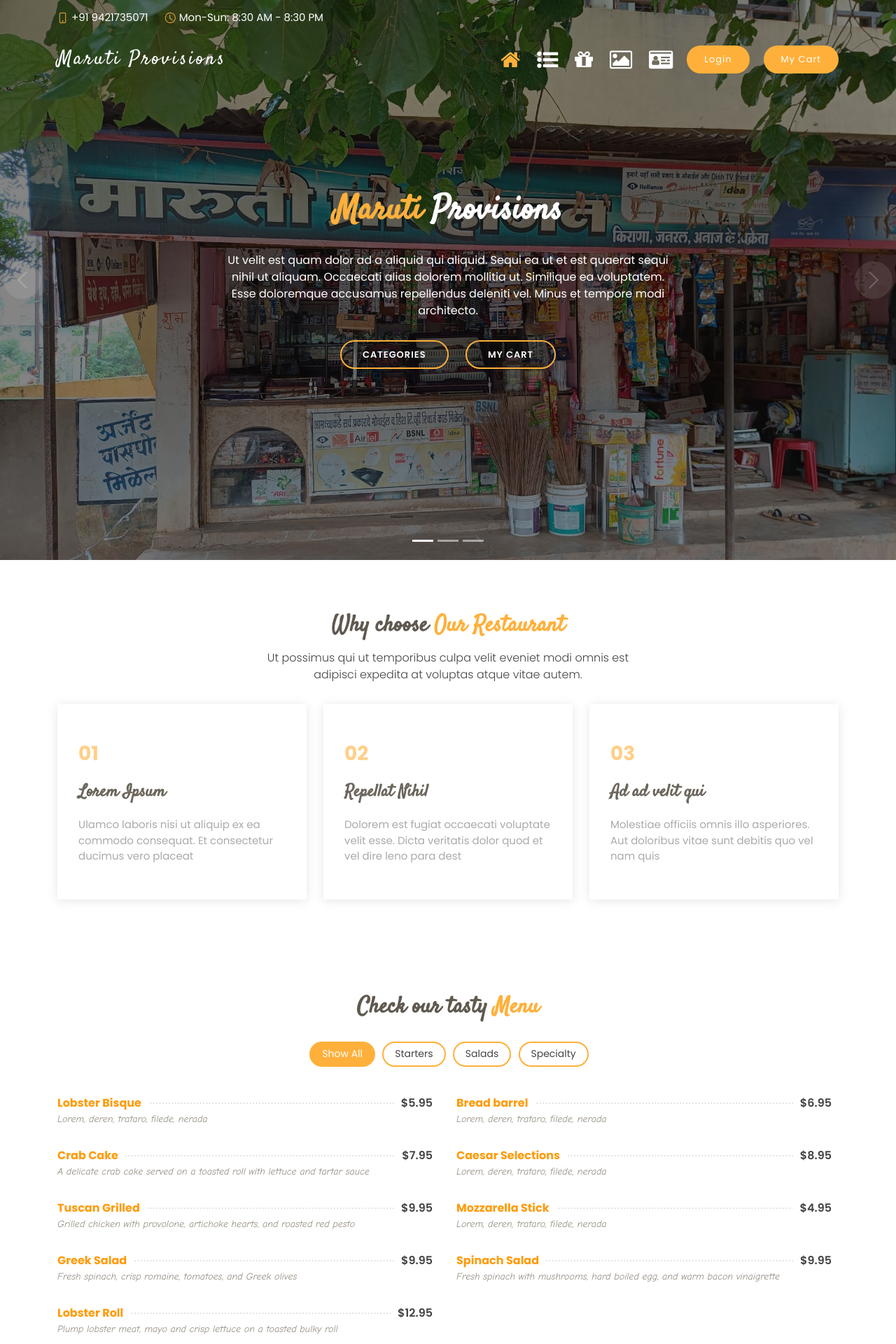
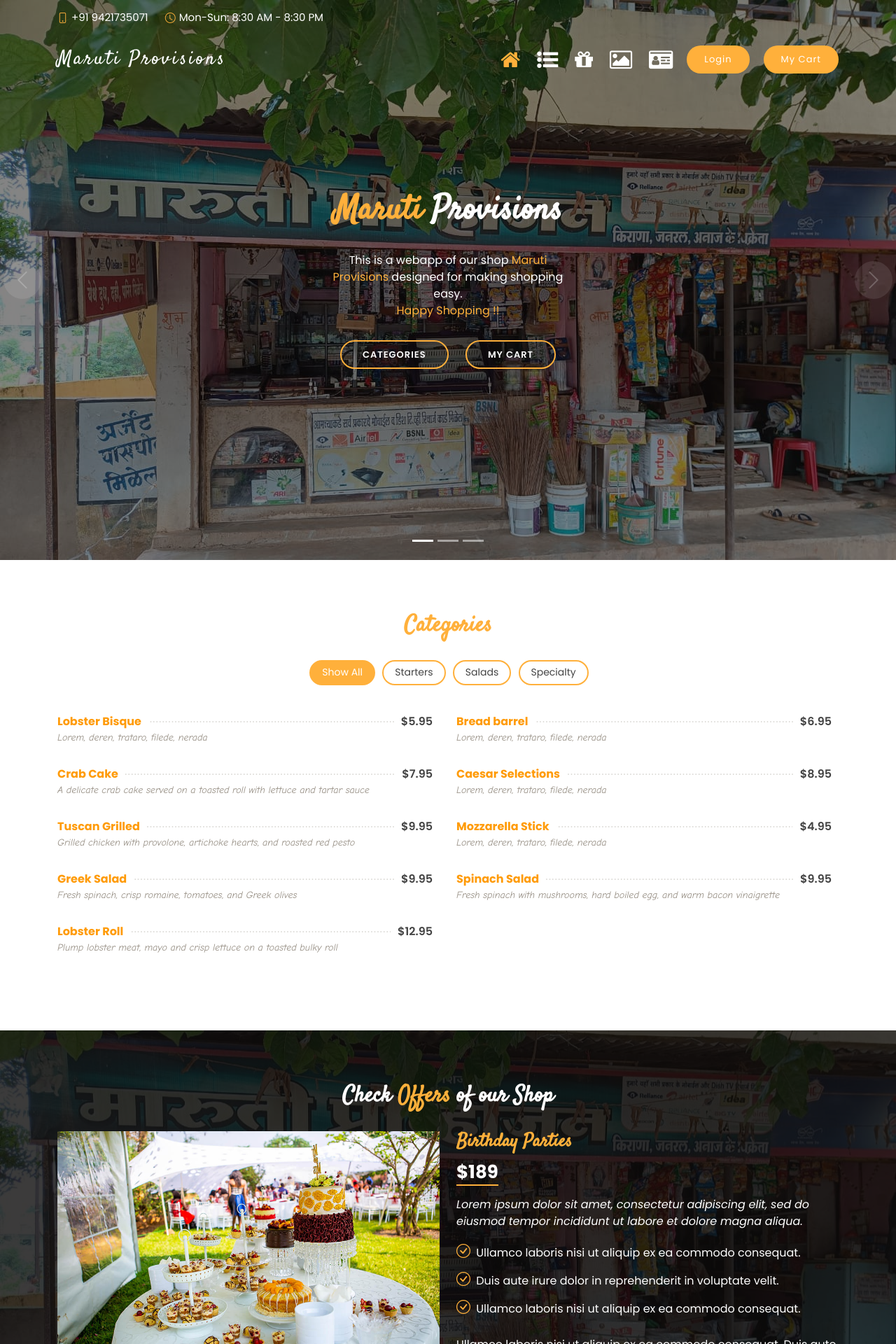
Before and after one commit to KishanPartani/FullStack-OnlineShop, a Flask app: page / in a window 1280 px wide. Shown: the top 1920 px of the page at 70% size. Run offline with Flask 2, Linux system fonts and the light colour scheme; some libraries are stand-ins or nearby versions.

Commit message:
Almost completed carousel

```diff
--- a/static/assets/css/style.css
+++ b/static/assets/css/style.css
@@ -421,6 +421,10 @@ h1, h2, h3, h4, h5, h6 {
 }
 
 #hero h2 span {
+  color: #ffb03b;
+}
+
+#hero p span {
   color: #ffb03b;
 }
 
--- a/templates/index.html
+++ b/templates/index.html
@@ -96,7 +96,7 @@
             <div class="carousel-container">
               <div class="carousel-content">
                 <h2 class="animate__animated animate__fadeInDown"><span>Maruti</span> Provisions</h2>
-                <p class="animate__animated animate__fadeInUp">Ut velit est quam dolor ad a aliquid qui aliquid. Sequi ea ut et est quaerat sequi nihil ut aliquam. Occaecati alias dolorem mollitia ut. Similique ea voluptatem. Esse doloremque accusamus repellendus deleniti vel. Minus et tempore modi architecto.</p>
+                <p class="animate__animated animate__fadeInUp">This is a webapp of our shop <span>Maruti Provisions</span> designed for making shopping easy.<br><span>Happy Shopping !!</span></p>
                 <div>
                   <a href="#menu" class="btn-menu animate__animated animate__fadeInUp scrollto">Categories</a>
                   <a href="#book-a-table" class="btn-book animate__animated animate__fadeInUp scrollto">My Cart</a>
@@ -106,14 +106,13 @@
           </div>
 
           <!-- Slide 2 -->
-          <div class="carousel-item" style="background: url(../static/assets/img/slide/slide-2.jpg);">
+          <div class="carousel-item" style="background: url(../static/assets/img/owner1.png);">
             <div class="carousel-container">
               <div class="carousel-content">
-                <h2 class="animate__animated animate__fadeInDown">Lorem Ipsum Dolor</h2>
-                <p class="animate__animated animate__fadeInUp">Ut velit est quam dolor ad a aliquid qui aliquid. Sequi ea ut et est quaerat sequi nihil ut aliquam. Occaecati alias dolorem mollitia ut. Similique ea voluptatem. Esse doloremque accusamus repellendus deleniti vel. Minus et tempore modi architecto.</p>
+                <h2 class="animate__animated animate__fadeInDown" style="padding-top: 100px;">Owner of the Shop</h2>
                 <div>
-                  <a href="#menu" class="btn-menu animate__animated animate__fadeInUp scrollto">Our Menu</a>
-                  <a href="#book-a-table" class="btn-book animate__animated animate__fadeInUp scrollto">Book a Table</a>
+                  <a href="#menu" class="btn-menu animate__animated animate__fadeInUp scrollto">Categories</a>
+                  <a href="#book-a-table" class="btn-book animate__animated animate__fadeInUp scrollto">My Cart</a>
                 </div>
               </div>
             </div>
@@ -121,14 +120,14 @@
 
           <!-- Slide 3 -->
           <div class="carousel-item" style="background: url(../static/assets/img/slide/slide-3.jpg);">
-            <div class="carousel-background"><img src="../static/assets/img/slide/slide-3.jpg" alt=""></div>
+            <div class="carousel-background"><img src="../static/assets/img/slide3.png" alt=""></div>
             <div class="carousel-container">
               <div class="carousel-content">
-                <h2 class="animate__animated animate__fadeInDown">Sequi ea ut et est quaerat</h2>
-                <p class="animate__animated animate__fadeInUp">Ut velit est quam dolor ad a aliquid qui aliquid. Sequi ea ut et est quaerat sequi nihil ut aliquam. Occaecati alias dolorem mollitia ut. Similique ea voluptatem. Esse doloremque accusamus repellendus deleniti vel. Minus et tempore modi architecto.</p>
+                <h2 class="animate__animated animate__fadeInDown">Interior view of our Shop</h2>
+                <p class="animate__animated animate__fadeInUp">Check products based on categories and also you can view your cart by clicking on My Cart</p>
                 <div>
-                  <a href="#menu" class="btn-menu animate__animated animate__fadeInUp scrollto">Our Menu</a>
-                  <a href="#book-a-table" class="btn-book animate__animated animate__fadeInUp scrollto">Book a Table</a>
+                  <a href="#menu" class="btn-menu animate__animated animate__fadeInUp scrollto">Categories</a>
+                  <a href="#book-a-table" class="btn-book animate__animated animate__fadeInUp scrollto">My Cart</a>
                 </div>
               </div>
             </div>
@@ -149,52 +148,12 @@
   </section><!-- End Hero -->
 
   <main id="main">
-    <!-- ======= Whu Us Section ======= -->
-    <section id="why-us" class="why-us">
-      <div class="container">
-
-        <div class="section-title">
-          <h2>Why choose <span>Our Restaurant</span></h2>
-          <p>Ut possimus qui ut temporibus culpa velit eveniet modi omnis est adipisci expedita at voluptas atque vitae autem.</p>
-        </div>
-
-        <div class="row">
-
-          <div class="col-lg-4">
-            <div class="box">
-              <span>01</span>
-              <h4>Lorem Ipsum</h4>
-              <p>Ulamco laboris nisi ut aliquip ex ea commodo consequat. Et consectetur ducimus vero placeat</p>
-            </div>
-          </div>
-
-          <div class="col-lg-4 mt-4 mt-lg-0">
-            <div class="box">
-              <span>02</span>
-              <h4>Repellat Nihil</h4>
-              <p>Dolorem est fugiat occaecati voluptate velit esse. Dicta veritatis dolor quod et vel dire leno para dest</p>
-            </div>
-          </div>
-
-          <div class="col-lg-4 mt-4 mt-lg-0">
-            <div class="box">
-              <span>03</span>
-              <h4> Ad ad velit qui</h4>
-              <p>Molestiae officiis omnis illo asperiores. Aut doloribus vitae sunt debitis quo vel nam quis</p>
-            </div>
-          </div>
-
-        </div>
-
-      </div>
-    </section><!-- End Whu Us Section -->
-
     <!-- ======= Menu Section ======= -->
     <section id="menu" class="menu">
       <div class="container">
 
         <div class="section-title">
-          <h2>Check our tasty <span>Menu</span></h2>
+          <h2><span>Categories</span></h2>
         </div>
 
         <div class="row">
```
Also changed, not shown: static/assets/img/owner.jpeg (added), static/assets/img/owner1.png (added), static/assets/img/shop2.jpeg (added), static/assets/img/shop3.jpeg (added), static/assets/img/slide/slide-1.jpg (deleted), static/assets/img/slide/slide-2.jpg (deleted), static/assets/img/slide/slide-3.jpg (deleted), 1 other file.
